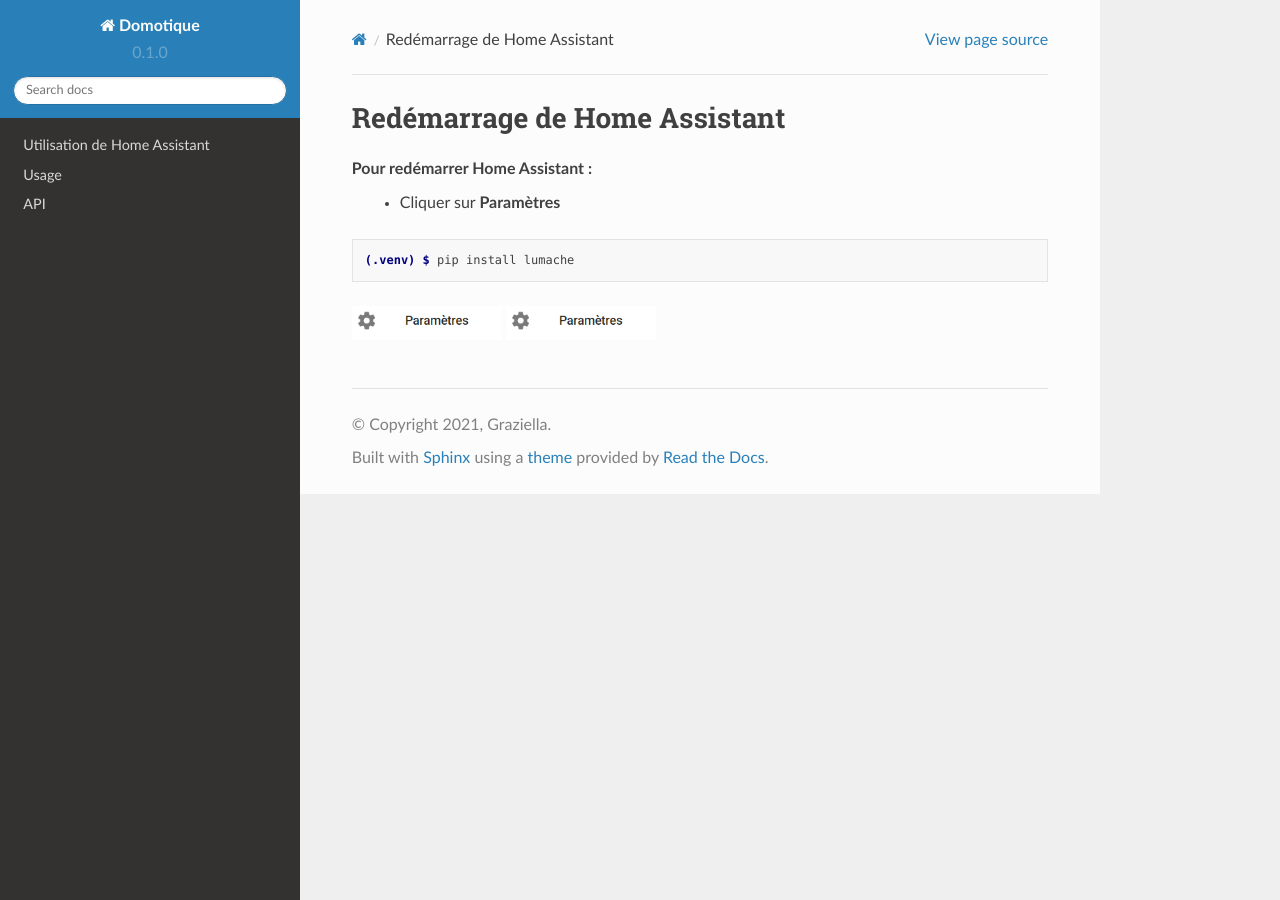
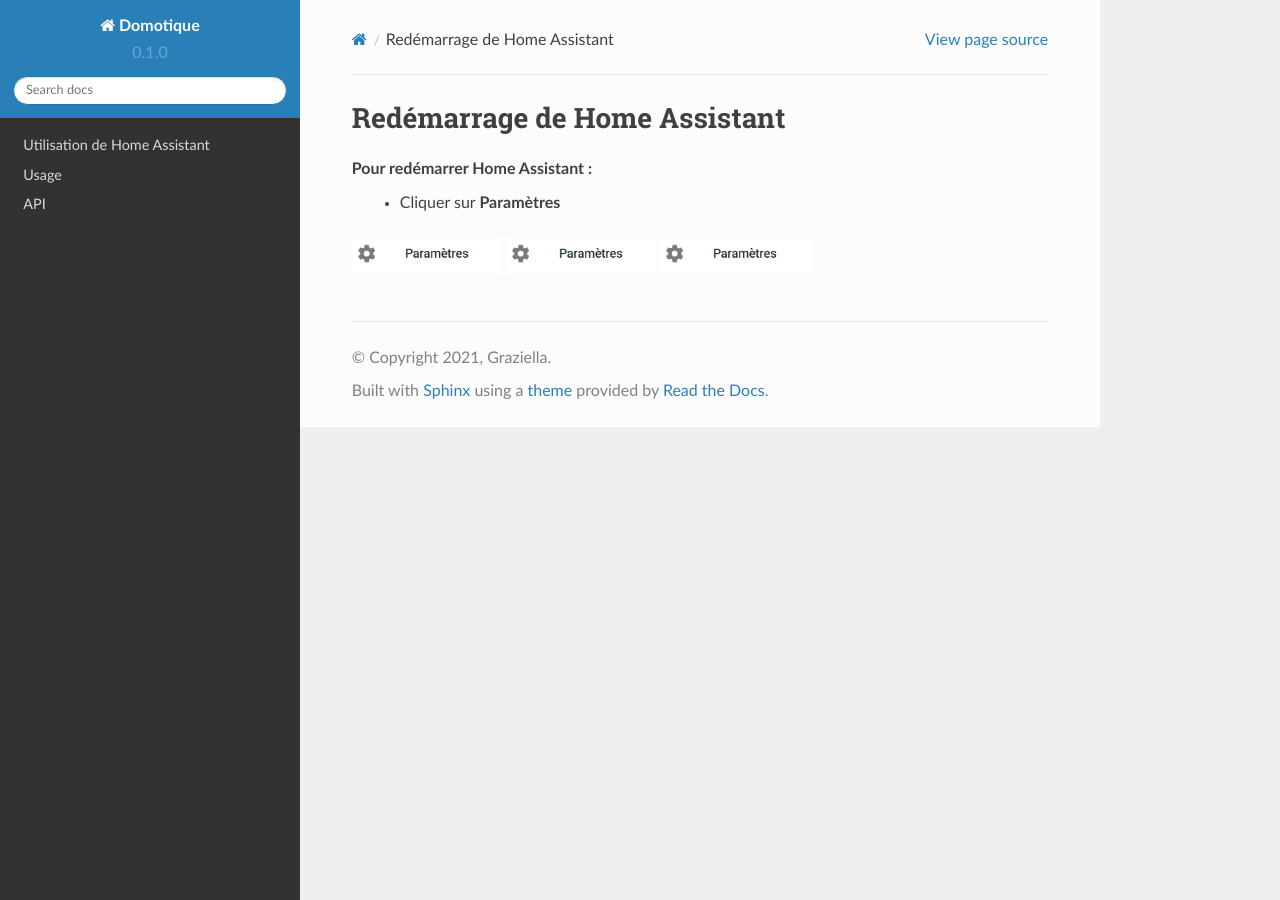
Before and after one commit to gcadorel2733/rdt-documentation, a Sphinx documentation site: the page built from docs/source/redemarrage.rst, in a window 1280 px wide. Built offline with Sphinx 7.4.7 and the Read the Docs theme 2.0.0, drawn with Linux system fonts in a browser that asks for light colours.

Commit message:
Update redemarrage.rst

```diff
--- a/docs/source/redemarrage.rst
+++ b/docs/source/redemarrage.rst
@@ -5,12 +5,7 @@
    - Cliquer sur **Paramètres**
 .. image:: images/parametres.png
    :width: 150
-   - Choisir **Système**
-   - Cliquer en haut à droite sur le bouton.
 
-.. code-block:: console
-
-   (.venv) $ pip install lumache
 
 .. image:: images/parametres.png
   :width: 150
```
